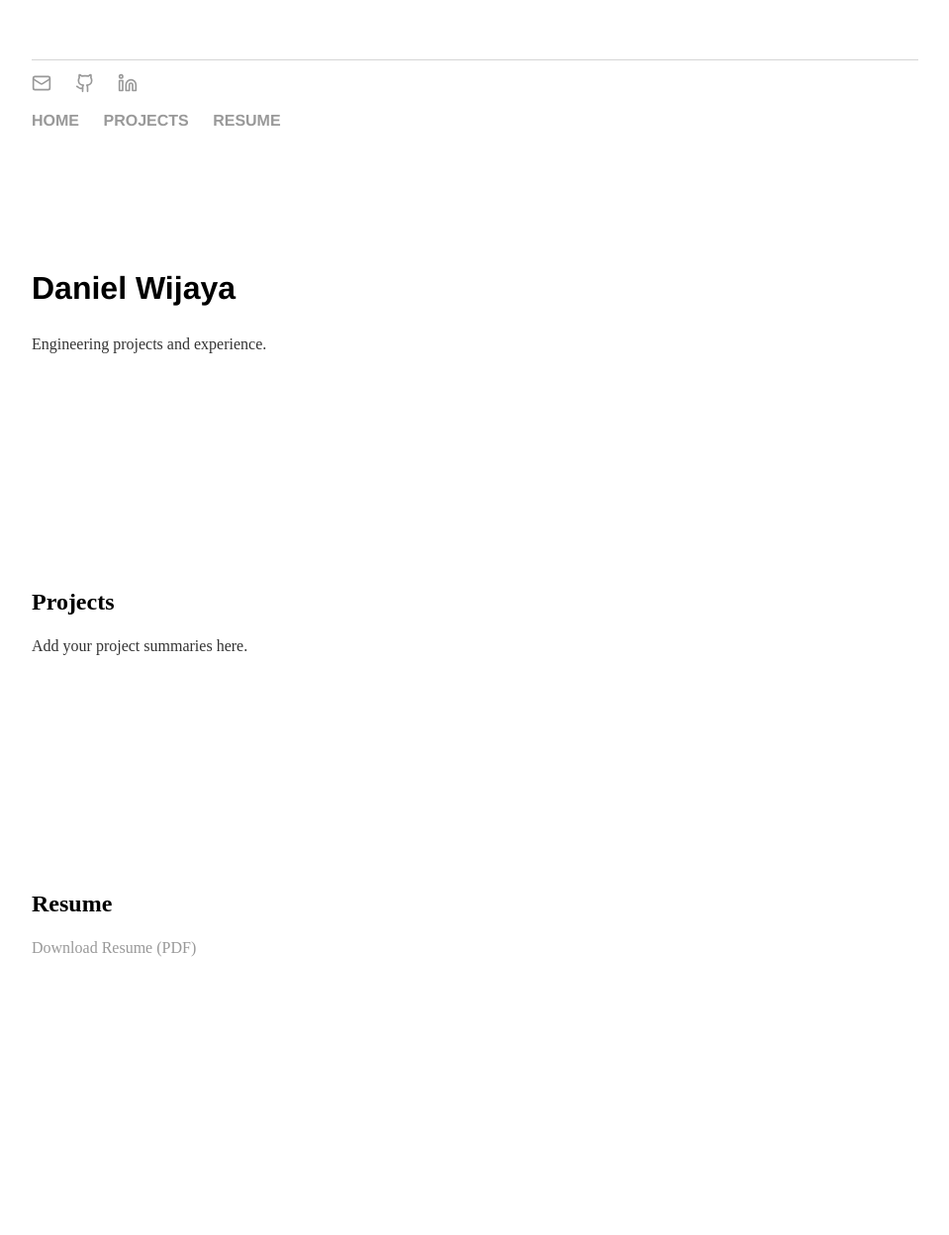
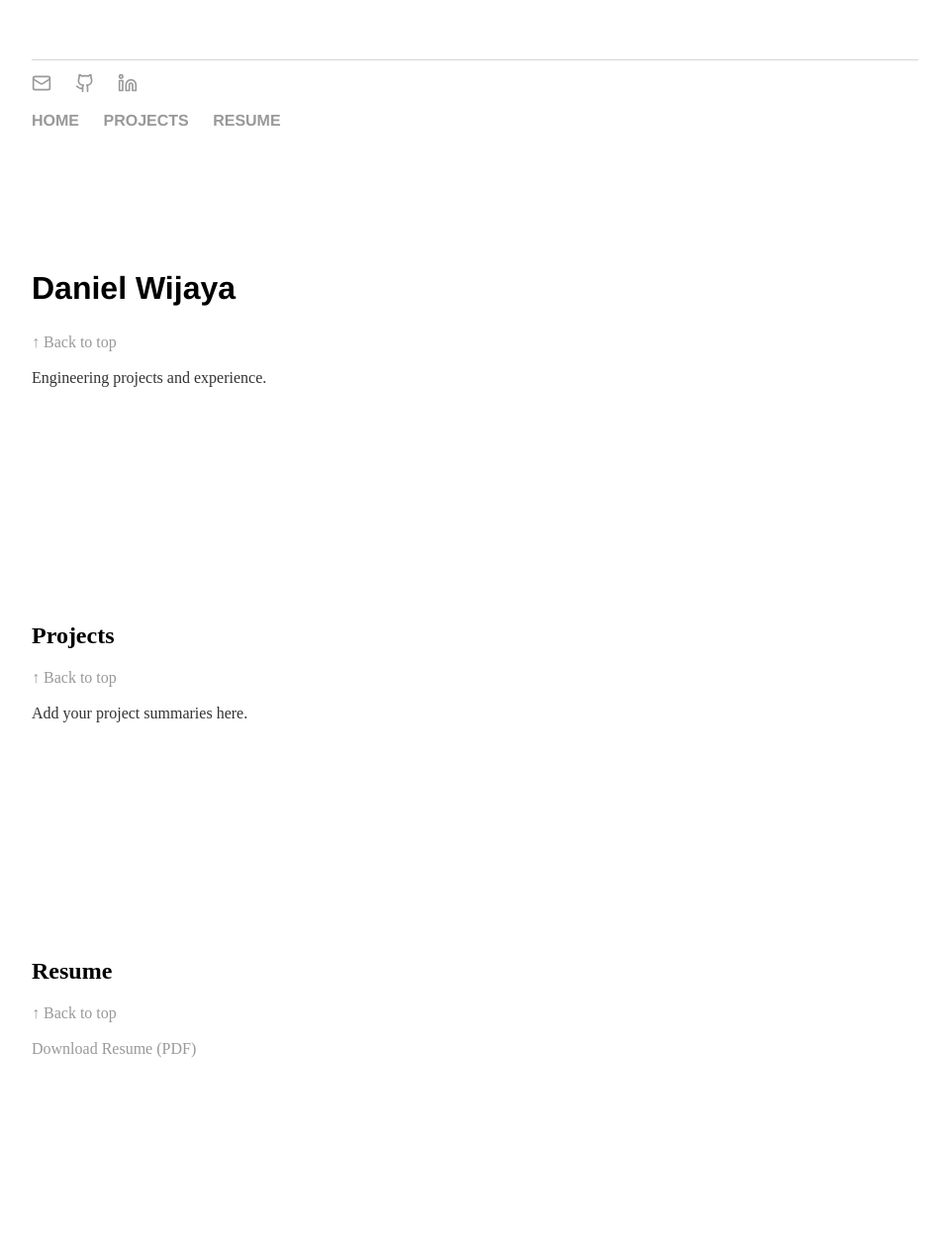
Before and after one commit to wijayad/wijayad.github.io, a Jekyll site: the page built from index.html, in a window 1280 px wide. Shown: the whole page at 99% size, without its empty margins (160-1119 px from the left). Built offline with Jekyll 4.4.1, drawn with Linux system fonts in a browser that asks for light colours; before the commit the page ends 1146 px from its top, so only the background shows below that.

Commit message:
update with back to top

```diff
--- a/_layouts/default.html
+++ b/_layouts/default.html
@@ -55,18 +55,21 @@
     <!-- HOME -->
     <section id="home">
         <h1>Daniel Wijaya</h1>
+		<a href="#home" class="back-to-top">↑ Back to top</a>
         <p>Engineering projects and experience.</p>
     </section>
 
     <!-- PROJECTS -->
     <section id="projects">
         <h2>Projects</h2>
+		<a href="#home" class="back-to-top">↑ Back to top</a>
         <p>Add your project summaries here.</p>
     </section>
 
     <!-- RESUME -->
     <section id="resume">
         <h2>Resume</h2>
+		<a href="#home" class="back-to-top">↑ Back to top</a>
         <p>
             <a href="/files/resume_ongit.pdf" target="_blank">
                 Download Resume (PDF)
```
